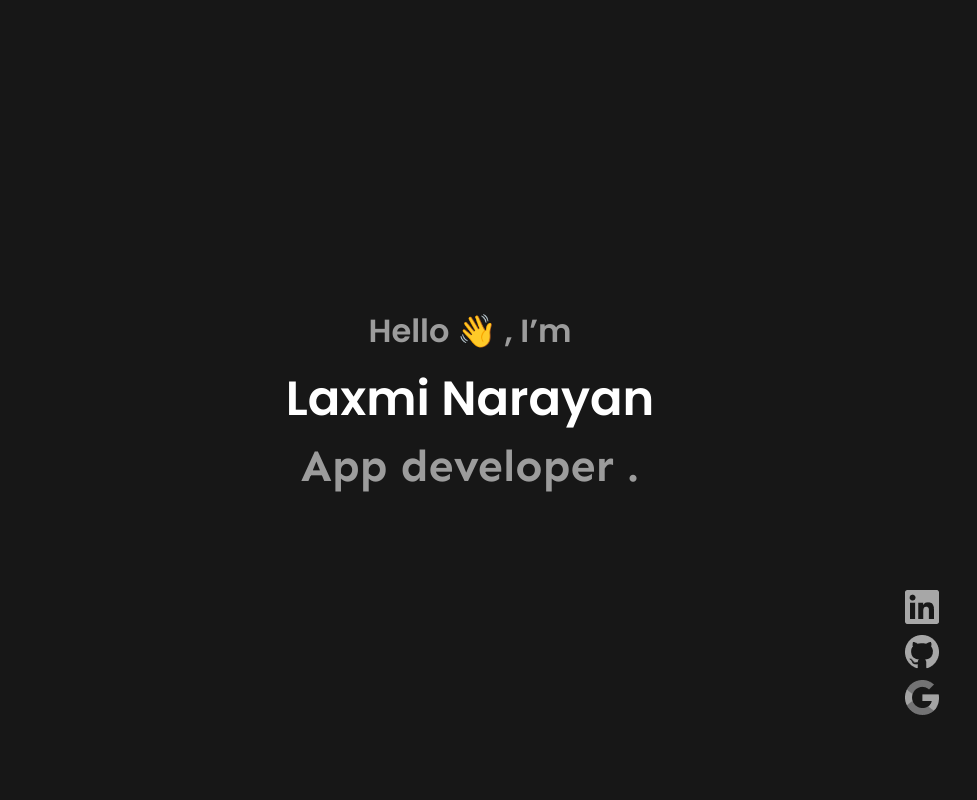
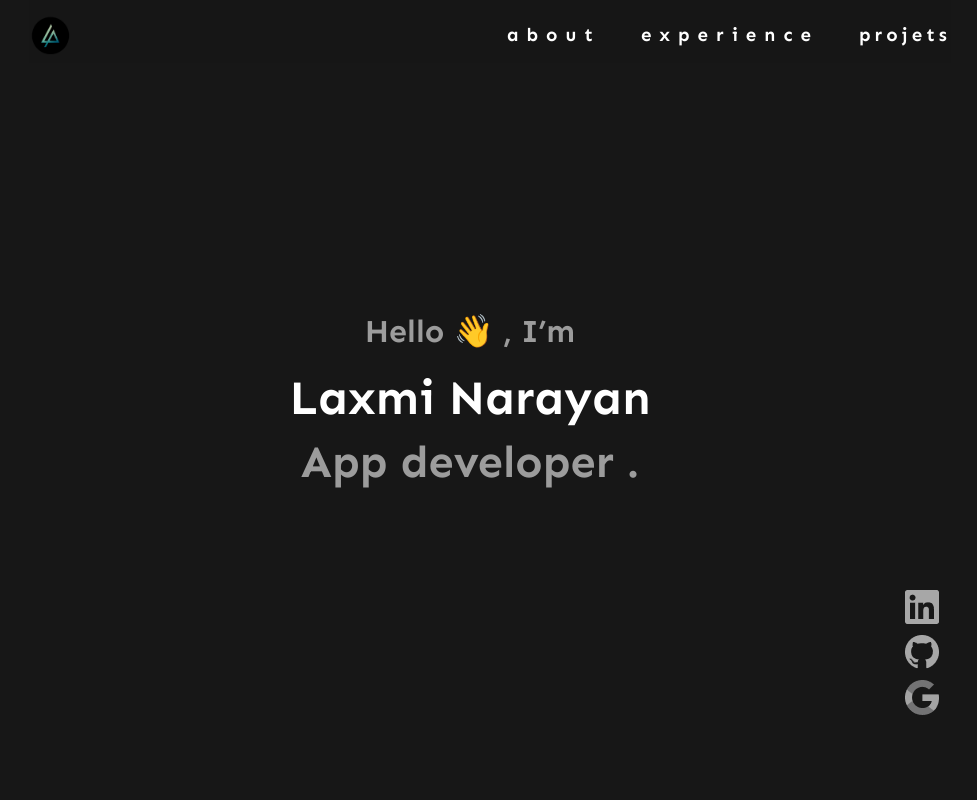
Before and after one commit to narayann7/WhoIsSkillz, a React (Create React App) app: page / in a window 1280 px wide. Shown: the top 800 px of the page, without its empty margins (150-1127 px from the left). Built offline with nearby package versions, Linux system fonts and the light colour scheme.

Commit message:
added-nab-header

```diff
--- a/src/App.jsx
+++ b/src/App.jsx
@@ -4,14 +4,19 @@ import About from "./components/about/about.jsx";
 import Experience from "./components/experience/experience.jsx";
 import Footer from "./components/footer/footer.jsx";
 import Projects from "./components/projects/projects.jsx";
-import Nav from "./components/nav/nav.jsx";
 import Contact from "./components/contact/contact.jsx";
+import Header from "./components/header/header.jsx";
 function App() {
   return (
     <div class="main_div">
+      <Header  />
       <Home  />
-      <Nav />
+
       <About />
+      <Experience />
+      <Projects />
+      <Contact />
+      <Footer />
       <Experience />
       <Projects />
       <Contact />
--- a/src/components/about/about.css
+++ b/src/components/about/about.css
@@ -1,16 +1,5 @@
-/* .about_section{
+ .main_about_section{
     height: 100vh;
     width: 100vw;
 
 }
-
-.blur2{
-    position: absolute;
-    width: 531px;
-    height: 884px;
-    left: -88px;
-    top: 776px;
-
-    background: #4F349F;
-    filter: blur(100px);
-} */
--- a/src/components/about/about.jsx
+++ b/src/components/about/about.jsx
@@ -1,6 +1,6 @@
 import "./about.css";
 const About = () => {
-  return <section class="about_section"></section>;
+  return <section id="about" class="main_about_section"></section>;
 };
 
 export default About;
--- /dev/null
+++ b/src/components/header/header.css
@@ -0,0 +1,86 @@
+.nav_bar {
+  width: 72vw;
+  display: flex;
+  justify-content: space-between
+  ;
+  flex-direction: row;
+  /* overflow: hidden; */
+  background: rgba(23, 23, 23, 0.6);
+  position: fixed;
+  top: 0;
+}
+
+.one {
+  display: flex;
+  height: 30px;
+  width: 30px;
+  background-color: wheat;
+}
+.two {
+  display: flex;
+  height: 30px;
+  width: 30px;
+  background-color: wheat;
+}
+
+.lp .LP_logo {
+  height: 40px;
+  margin-top: 15px;
+}
+.nav_bar .nav_left {
+  display: flex;
+  justify-content: flex-start;
+  align-items: center;
+  flex-direction: row;
+}
+.nav_bar .nav_right {
+  margin-top: 10px;
+  display: flex;
+  justify-content: flex-end;
+  align-items: center;
+  flex-direction: row;
+}
+
+.nav_items_p {
+  margin-right: 40px;
+}
+
+.nav_right .about .about_link {
+  color: var(--color-primary-text);
+  font-weight: 300;
+  letter-spacing: 8px;
+}
+.nav_right .experience .experience_link {
+  color: var(--color-primary-text);
+  font-weight: 300;
+  letter-spacing: 8px;
+}
+.nav_right .projets .projets_link {
+  color: var(--color-primary-text);
+  font-weight: 300;
+  letter-spacing: 4px;
+}
+.main_header_section .nav_bar .nav_right .about .about_line {
+  height: 2.5px;
+}
+.main_header_section .nav_bar .nav_right .about:hover .about_line {
+  height: 2.5px;
+  background-color: var(--color-primary-accent);
+  transition: background-color 0.3s ease;
+}
+.main_header_section .nav_bar .nav_right .experience .experience_line {
+  height: 2.5px;
+}
+.main_header_section .nav_bar .nav_right .experience:hover .experience_line {
+  height: 2.5px;
+  background-color: var(--color-primary-accent);
+  transition: background-color 0.3s ease;
+}
+.main_header_section .nav_bar .nav_right .projets .projets_line {
+  height: 2.5px;
+}
+.main_header_section .nav_bar .nav_right .projets:hover .projets_line {
+  height: 2.5px;
+  background-color: var(--color-primary-accent);
+  transition: background-color 0.3s ease;
+}
--- /dev/null
+++ b/src/components/header/header.jsx
@@ -0,0 +1,45 @@
+import React from "react";
+import "./header.css";
+
+import lp_logo from "../../assets/icons/lp_logo_circle.png";
+function header() {
+  return (
+    <section class="main_header_section just-center-r">
+      <div className="nav_bar ">
+        <div className="nav_left ">
+          <div className="lp">
+            <img className="LP_logo" src={lp_logo} alt="lp_logo" />
+          </div>
+        </div>
+        <div className="nav_right">
+          <div className="about nav_items_p">
+            <a href="#about" className="about_link">
+              <h3>about</h3>
+            </a>
+            <div className="about_line"></div>
+          </div>
+          <div className="experience nav_items_p">
+            <a href="#" className="experience_link">
+              <h3>experience</h3>
+            </a>
+            <div className="experience_line"></div>
+          </div>
+          <div className="projets">
+            <a href="#" className="projets_link">
+              <h3>projets</h3>
+            </a>
+            <div className="projets_line"></div>
+          </div>
+        </div>
+      </div>
+    </section>
+  );
+}
+
+export default header;
+{
+  /* <div className="lx">
+
+
+</div> */
+}
--- a/src/components/home/home.jsx
+++ b/src/components/home/home.jsx
@@ -1,9 +1,9 @@
 import React from "react";
 import "./home.css";
-import google from "../../assets/icons/Google_bw.png";
 function home() {
   return (
-    <section className="main_section  just-center-r">
+    <section className="main_home_section  just-center-r">
+
       <div className="main_container just-center-c">
         <div className="center_container just-center-c">
           <h4>Hello 👋 , I’m</h4>
--- a/src/components/nav/nav.jsx
+++ /dev/null
@@ -1,8 +0,0 @@
-import './nav.css'
-const Nav = () => {
-  return (
-    <div>nav</div>
-  )
-}
-
-export default Nav
--- a/src/index.css
+++ b/src/index.css
@@ -10,6 +10,8 @@
   box-sizing: border-box;
   list-style: none;
   text-decoration: none;
+  /* font-family: var(--font-pop); */
+  font-family: var(--font-sen);
 }
 
 :root {
@@ -17,6 +19,9 @@
   --color-primary-text: #ffffff;
   --color-primary-text2: #9C9C9C;
   --color-primary-text3: #A7A7A7;
+  --color-primary-accent: #F4BE24;
+
+
   --color-bg: #1f1f38;
   --color-bg-variant: #2c2c6c;
   --color-primary: #4db5ff;
```
Also changed, not shown: src/assets/icons/lp_logo_circle.png (added), src/components/nav/nav.css (deleted).
